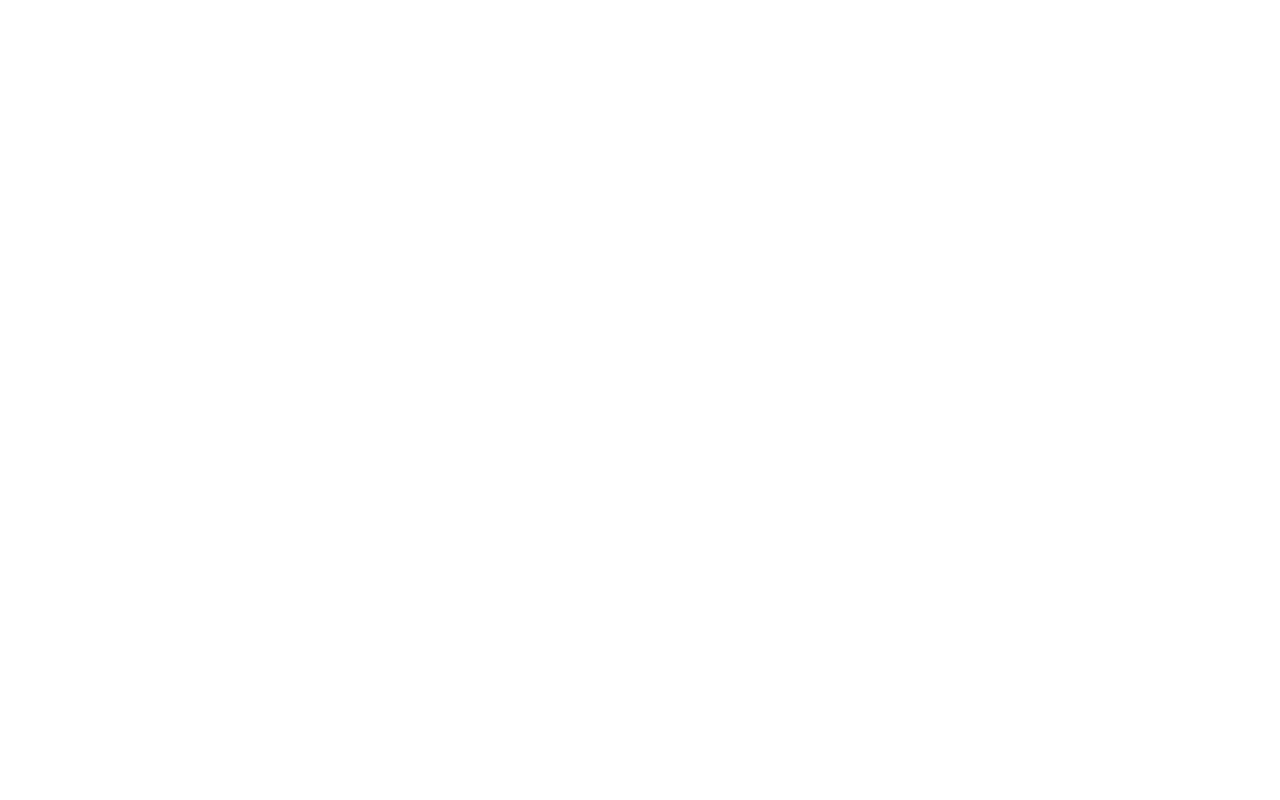
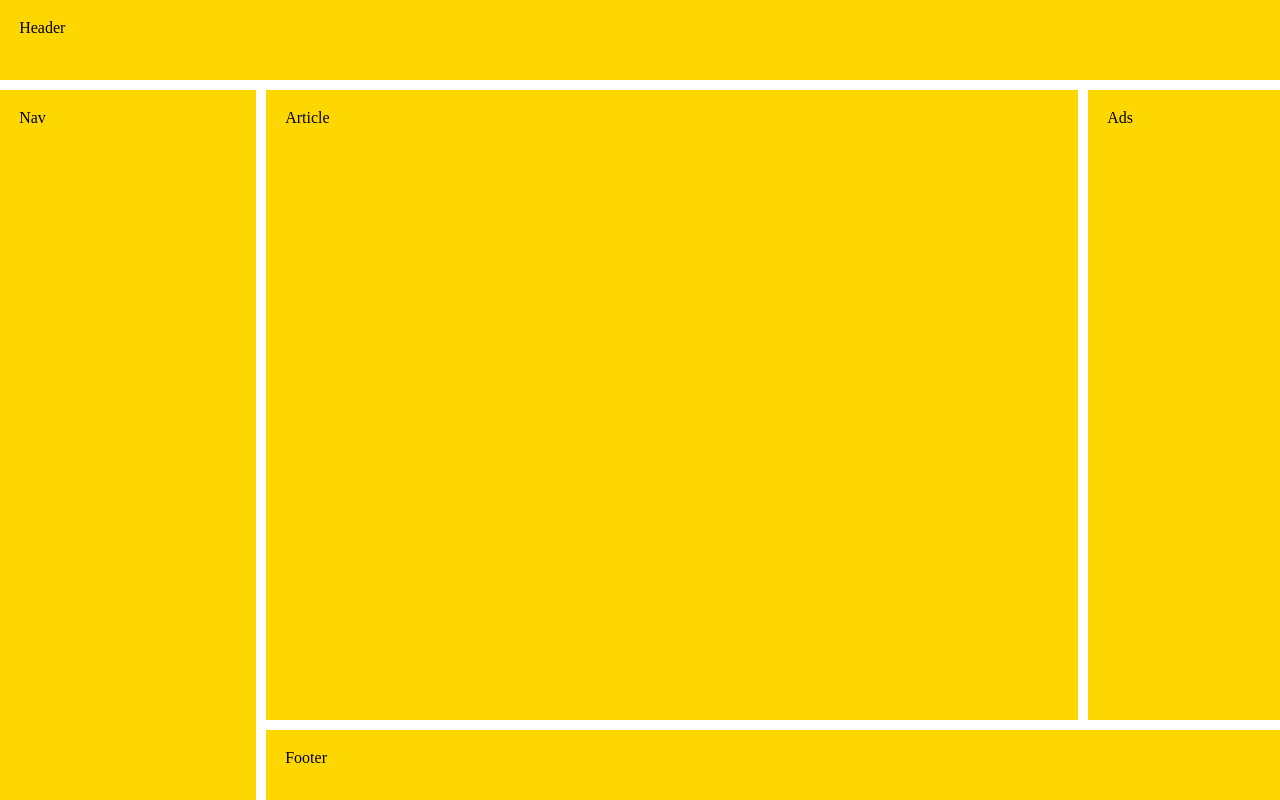
Before and after one commit to ShelbyHughes/Codeup-web-exercises, a plain HTML site: page css-grid-layout-1.html in a window 1280 px wide. Drawn offline with Linux system fonts and the light colour scheme.

Commit message:
Finished css grid layouts exercise

```diff
--- a/css-grid-layout-1.html
+++ b/css-grid-layout-1.html
@@ -1,10 +1,43 @@
-<!DOCTYPE html>
-<html lang="en">
-<head>
-    <meta charset="UTF-8">
-    <title>Title</title>
-</head>
+<!doctype html>
+<title>CSS Grid Template 1</title>
+<style>
+    body {
+        display: grid;
+        grid-template-areas:
+                "header header header"
+                "nav article ads"
+                "nav footer footer";
+        grid-template-rows: 80px 1fr 70px;
+        grid-template-columns: 20% 1fr 15%;
+        grid-row-gap: 10px;
+        grid-column-gap: 10px;
+        height: 100vh;
+        margin: 0;
+    }
+    header, footer, article, nav, div {
+        padding: 1.2em;
+        background: gold;
+    }
+    #header {
+        grid-area: header;
+    }
+    #footer {
+        grid-area: footer;
+    }
+    #article {
+        grid-area: article;
+    }
+    #nav {
+        grid-area: nav;
+    }
+    #ads {
+        grid-area: ads;
+    }
+</style>
 <body>
-
+    <header id="header">Header</header>
+    <article id="article">Article</article>
+    <nav id="nav">Nav</nav>
+    <div id="ads">Ads</div>
+    <footer id="footer">Footer</footer>
 </body>
-</html>
```
Also changed, not shown: css-grid-layout-2.html (added, +51 -0 lines), css-grid-layout-3.html (added, +48 -0 lines).
